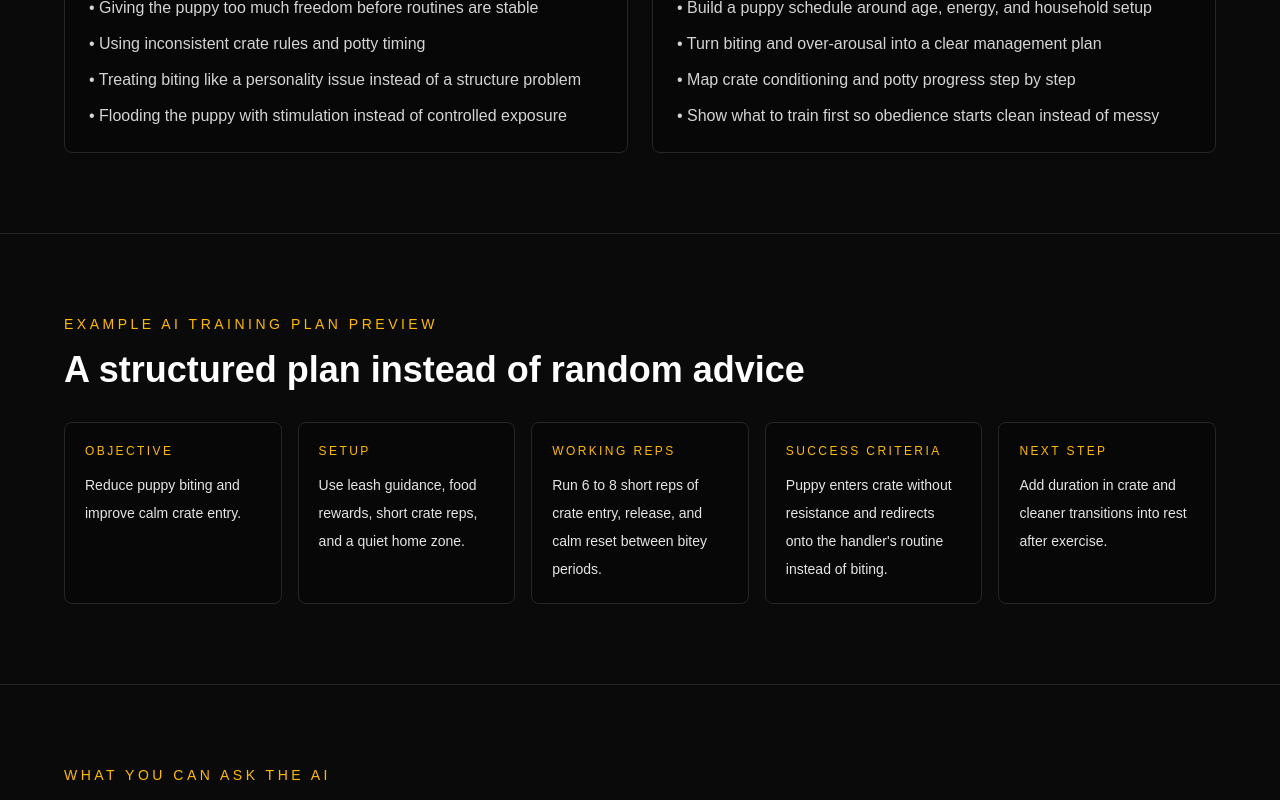
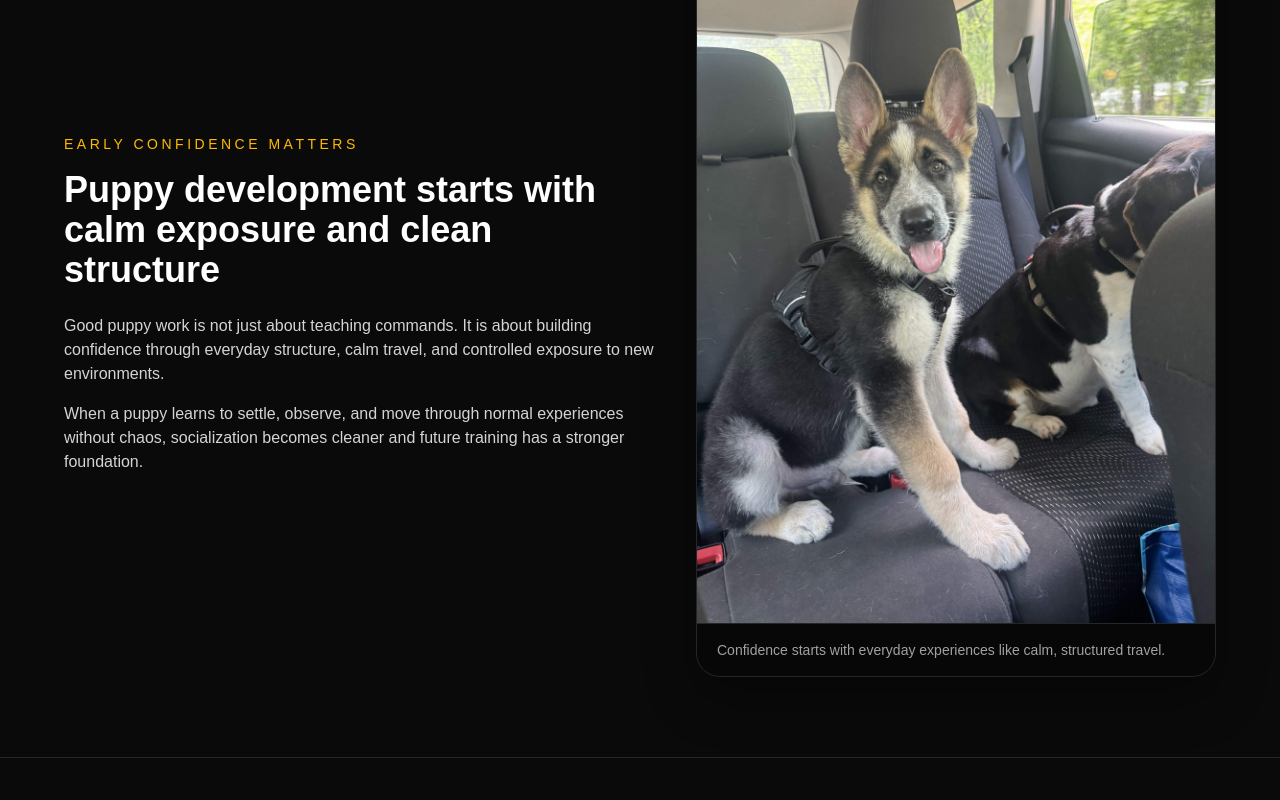
Before and after one commit to HapticVets/dog-trainer-ai-web, a Next.js app: page /puppy-training in a window 1280 px wide. Shown: the part 1180-1980 px from the top of the page. Built offline with nearby package versions, Linux system fonts and the light colour scheme; no server answers.

Commit message:
Add real puppy training image to puppy landing page

```diff
--- a/components/SeoLandingPage.tsx
+++ b/components/SeoLandingPage.tsx
@@ -1,3 +1,4 @@
+import Image from "next/image";
 import Link from "next/link";
 import type { LandingPageConfig } from "@/lib/landingPages";
 
@@ -68,6 +69,42 @@ export default function SeoLandingPage({ config }: SeoLandingPageProps) {
           </div>
         </div>
       </section>
+
+      {config.supportingSection && (
+        <section className="border-b border-neutral-800 px-6 py-20">
+          <div className="mx-auto grid max-w-6xl items-center gap-10 lg:grid-cols-[minmax(0,1fr)_minmax(0,520px)]">
+            <div className="max-w-2xl">
+              <p className="text-sm uppercase tracking-[0.25em] text-amber-400">
+                {config.supportingSection.eyebrow}
+              </p>
+              <h2 className="mt-4 text-3xl font-bold md:text-4xl">
+                {config.supportingSection.title}
+              </h2>
+              <div className="mt-6 space-y-4 text-neutral-300">
+                {config.supportingSection.body.map((paragraph) => (
+                  <p key={paragraph}>{paragraph}</p>
+                ))}
+              </div>
+            </div>
+
+            <figure className="w-full overflow-hidden rounded-3xl border border-neutral-800 bg-black/30 shadow-[0_20px_50px_rgba(0,0,0,0.35)]">
+              <Image
+                src={config.supportingSection.image.src}
+                alt={config.supportingSection.image.alt}
+                width={config.supportingSection.image.width}
+                height={config.supportingSection.image.height}
+                sizes="(max-width: 768px) calc(100vw - 48px), (max-width: 1280px) 42vw, 520px"
+                className="h-auto w-full object-contain"
+              />
+              {config.supportingSection.image.caption && (
+                <figcaption className="border-t border-neutral-800 px-5 py-4 text-sm text-neutral-400">
+                  {config.supportingSection.image.caption}
+                </figcaption>
+              )}
+            </figure>
+          </div>
+        </section>
+      )}
 
       <section className="border-b border-neutral-800 px-6 py-20">
         <div className="mx-auto max-w-6xl">
--- a/lib/landingPages.ts
+++ b/lib/landingPages.ts
@@ -6,6 +6,18 @@ export type LandingPageConfig = {
   description: string;
   heroHeadline: string;
   heroSubheadline: string;
+  supportingSection?: {
+    eyebrow: string;
+    title: string;
+    body: string[];
+    image: {
+      src: string;
+      alt: string;
+      width: number;
+      height: number;
+      caption?: string;
+    };
+  };
   problemTitle: string;
   problemSummary: string;
   focusAreas: string[];
@@ -35,6 +47,22 @@ export const landingPages: Record<LandingPageConfig["slug"], LandingPageConfig>
     heroHeadline: "Puppy Training Plans Built Around Your Puppy",
     heroSubheadline:
       "Get structured puppy guidance for biting, crate training, potty training, socialization, basic obedience, and home structure built from Patriot K9 Command doctrine.",
+    supportingSection: {
+      eyebrow: "Early Confidence Matters",
+      title: "Puppy development starts with calm exposure and clean structure",
+      body: [
+        "Good puppy work is not just about teaching commands. It is about building confidence through everyday structure, calm travel, and controlled exposure to new environments.",
+        "When a puppy learns to settle, observe, and move through normal experiences without chaos, socialization becomes cleaner and future training has a stronger foundation.",
+      ],
+      image: {
+        src: "/images/puppies/patriot-k9-puppy-training-travel.jpg",
+        alt: "German Shepherd puppy calmly riding in a vehicle during Patriot K9 puppy training.",
+        width: 2160,
+        height: 2880,
+        caption:
+          "Confidence starts with everyday experiences like calm, structured travel.",
+      },
+    },
     problemTitle: "Puppy problems get harder when structure is inconsistent",
     problemSummary:
       "Most puppy problems are not random. Biting, crate resistance, accidents in the house, and chaos around routines usually come from unclear structure, low consistency, and too much freedom too early.",
```
Also changed, not shown: public/images/puppies/patriot-k9-puppy-training-travel.jpg (added).
